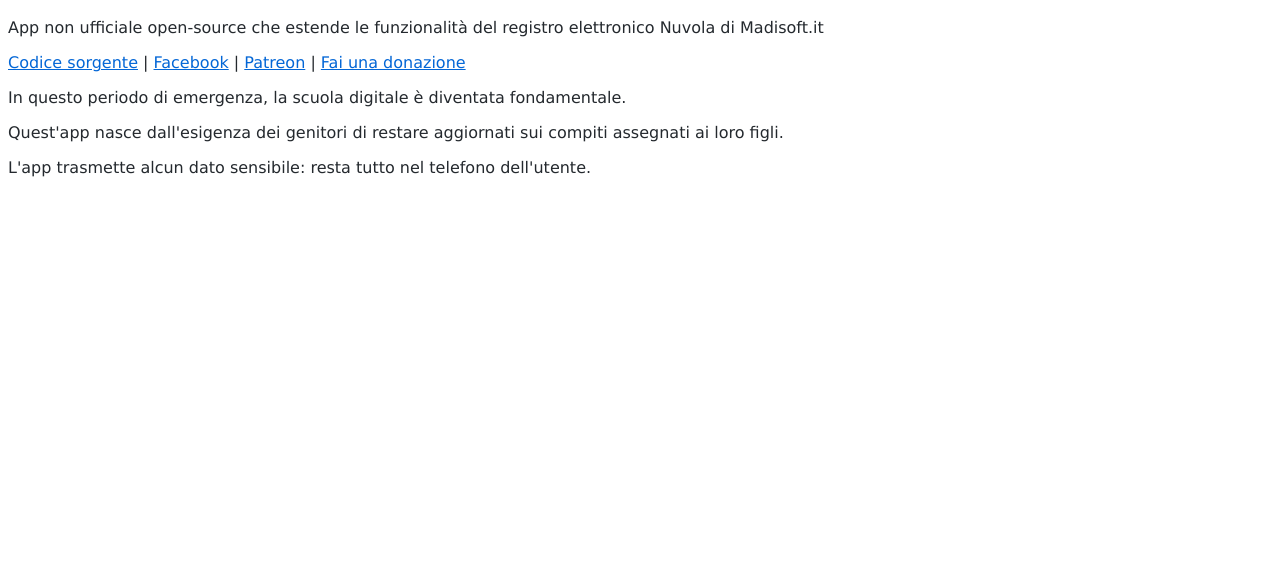
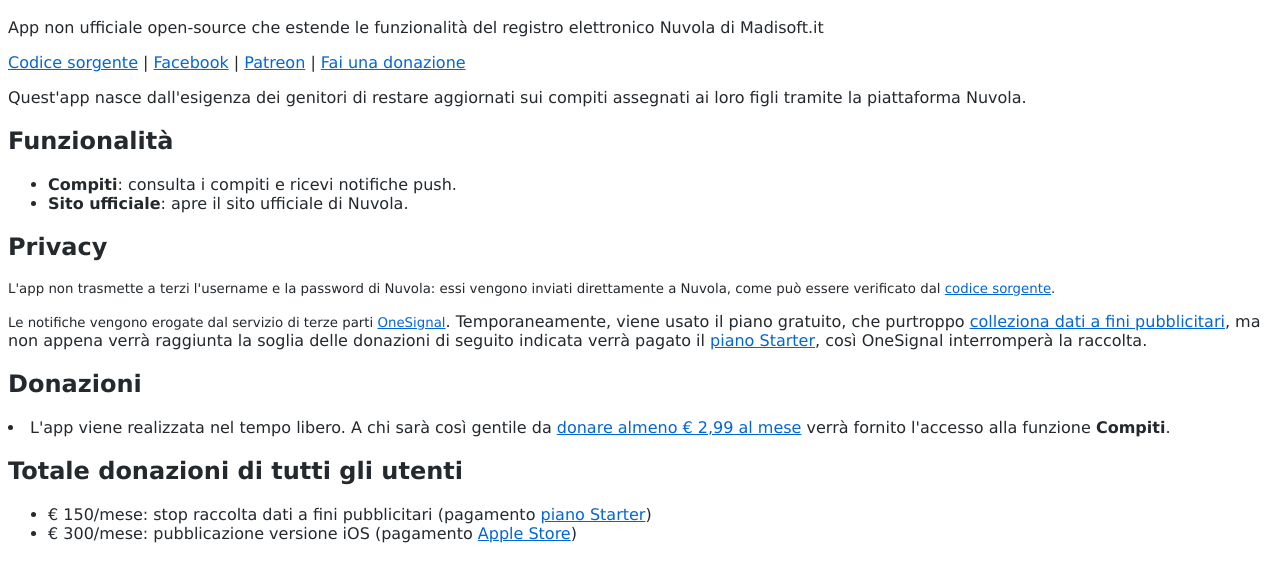
Before and after one commit to giorgiobeggiora/nuvola-notifiche, a plain HTML site: page index.html in a window 1280 px wide. Shown: the part 49-630 px from the top of the page. Drawn offline with Linux system fonts and the light colour scheme.

Commit message:
home update

```diff
--- a/index.html
+++ b/index.html
@@ -12,12 +12,27 @@
 	App non ufficiale open-source che estende le funzionalità del registro elettronico Nuvola di Madisoft.it
 	</p>
 	<p>
-		<a href="https://github.com/giorgiobeggiora/nuvola-notifiche">Codice sorgente</a> |
-		<a href="https://www.facebook.com/Nuvola-Notifiche-100747518283082">Facebook</a> |
-		<a href="https://www.patreon.com/user?u=33737916&fan_landing=true">Patreon</a> |
-		<a href="https://www.patreon.com/user?u=33737916&fan_landing=true">Fai una donazione</a>
+		<a href="https://github.com/giorgiobeggiora/nuvola-notifiche" target="_blank" rel="noopener noreferrer">Codice sorgente</a> |
+		<a href="https://www.facebook.com/Nuvola-Notifiche-100747518283082" target="_blank" rel="noopener noreferrer">Facebook</a> |
+		<a href="https://www.patreon.com/user?u=33737916&fan_landing=true" target="_blank" rel="noopener noreferrer">Patreon</a> |
+		<a href="https://www.patreon.com/user?u=33737916&fan_landing=true" target="_blank" rel="noopener noreferrer">Fai una donazione</a>
 	</p>
-	<p>In questo periodo di emergenza, la scuola digitale è diventata fondamentale.</p>
-	<p>Quest'app nasce dall'esigenza dei genitori di restare aggiornati sui compiti assegnati ai loro figli.</p>
-	<p>L'app trasmette alcun dato sensibile: resta tutto nel telefono dell'utente.</p>
+	<p>Quest'app nasce dall'esigenza dei genitori di restare aggiornati sui compiti assegnati ai loro figli tramite la piattaforma Nuvola.</p>
+	<h2>Funzionalità</h2>
+	<ul>
+		<li><strong>Compiti</strong>: consulta i compiti e ricevi notifiche push.</li>
+		<li><strong>Sito ufficiale</strong>: apre il sito ufficiale di Nuvola.</li>
+	</ul>
+	<h2>Privacy</h2>
+	<p><small>L'app non trasmette a terzi l'username e la password di Nuvola: essi vengono inviati direttamente a Nuvola, come può essere verificato dal <a href="https://github.com/giorgiobeggiora/nuvola-notifiche" target="_blank" rel="noopener noreferrer">codice sorgente</a>.</small></p>
+	<p><small>Le notifiche vengono erogate dal servizio di terze parti <a href="https://onesignal.com" target="_blank" rel="noopener noreferrer">OneSignal</a></small>. Temporaneamente, viene usato il piano gratuito, che purtroppo <a href="https://onesignal.com/privacy_policy#4-how-we-use-and-share-information-collected-on-the-oneSignal-website" target="_blank" rel="noopener noreferrer">colleziona dati a fini pubblicitari</a>, ma non appena verrà raggiunta la soglia delle donazioni di seguito indicata verrà pagato il <a href="https://onesignal.com/pricing" target="_blank" rel="noopener noreferrer">piano Starter</a>, così OneSignal interromperà la raccolta.</p>
+	<h2>Donazioni</h2>
+	<p>
+		<li>L'app viene realizzata nel tempo libero. A chi sarà così gentile da <a href="https://www.patreon.com/user?u=33737916&fan_landing=true" target="_blank" rel="noopener noreferrer">donare almeno € 2,99 al mese</a> verrà fornito l'accesso alla funzione <strong>Compiti</strong>.</li>
+	</p>
+	<h2>Totale donazioni di tutti gli utenti</h2>
+	<ul>
+		<li>€ 150/mese: stop raccolta dati a fini pubblicitari (pagamento <a href="https://onesignal.com/pricing" target="_blank" rel="noopener noreferrer">piano Starter</a>)</li>
+		<li>€ 300/mese: pubblicazione versione iOS (pagamento <a href="https://developer.apple.com/it/support/compare-memberships/" target="_blank" rel="noopener noreferrer">Apple Store</a>)</li>
+	</ul>
 </body></html>
```
